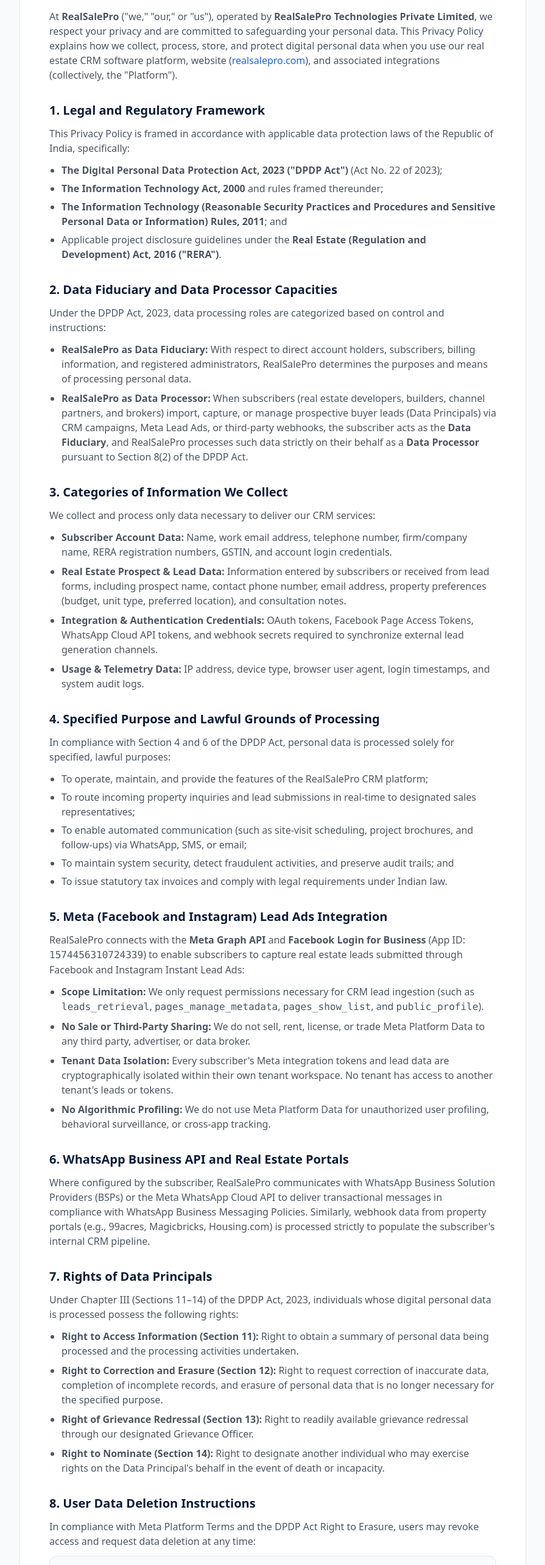
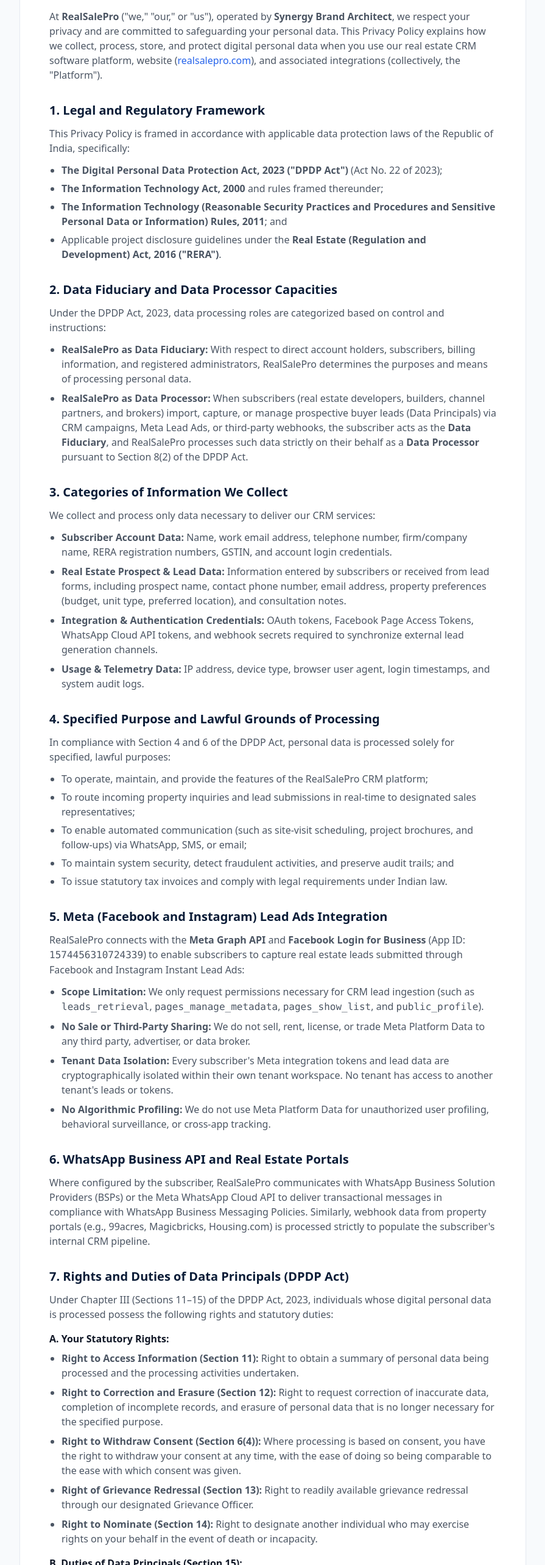
Before and after one commit to kumaranujranchi/salespro, a React (Vite) app: page /privacy in a window 1280 px wide. Shown: the part 234-2800 px from the top of the page at 61% size, without its empty margins (192-1087 px from the left). Built offline with nearby package versions, Linux system fonts and the light colour scheme.

Commit message:
fix(company): update legal entity name to Synergy Brand Architect

```diff
--- a/src/pages/PrivacyPolicy.tsx
+++ b/src/pages/PrivacyPolicy.tsx
@@ -20,7 +20,7 @@ export function PrivacyPolicy() {
             {/* Introduction */}
             <section>
               <p>
-                At <strong>RealSalePro</strong> (&quot;we,&quot; &quot;our,&quot; or &quot;us&quot;), operated by <strong>RealSalePro Technologies Private Limited</strong>, we respect your privacy and are committed to safeguarding your personal data. This Privacy Policy explains how we collect, process, store, and protect digital personal data when you use our real estate CRM software platform, website (<a href="https://realsalepro.com" className="text-blue-600 hover:underline">realsalepro.com</a>), and associated integrations (collectively, the &quot;Platform&quot;).
+                At <strong>RealSalePro</strong> (&quot;we,&quot; &quot;our,&quot; or &quot;us&quot;), operated by <strong>Synergy Brand Architect</strong>, we respect your privacy and are committed to safeguarding your personal data. This Privacy Policy explains how we collect, process, store, and protect digital personal data when you use our real estate CRM software platform, website (<a href="https://realsalepro.com" className="text-blue-600 hover:underline">realsalepro.com</a>), and associated integrations (collectively, the &quot;Platform&quot;).
               </p>
             </section>
 
@@ -111,23 +111,31 @@ export function PrivacyPolicy() {
               </p>
             </section>
 
-            {/* 7. Rights of Data Principals under DPDP Act */}
+            {/* 7. Rights and Duties of Data Principals */}
             <section>
-              <h2 className="text-xl font-bold text-[#0A1C37] mb-3">7. Rights of Data Principals</h2>
+              <h2 className="text-xl font-bold text-[#0A1C37] mb-3">7. Rights and Duties of Data Principals (DPDP Act)</h2>
               <p className="mb-3">
-                Under Chapter III (Sections 11–14) of the DPDP Act, 2023, individuals whose digital personal data is processed possess the following rights:
+                Under Chapter III (Sections 11–15) of the DPDP Act, 2023, individuals whose digital personal data is processed possess the following rights and statutory duties:
               </p>
+
+              <h3 className="font-semibold text-gray-900 mt-4 mb-2">A. Your Statutory Rights:</h3>
               <ul className="list-disc pl-5 space-y-2 text-gray-600">
                 <li><strong>Right to Access Information (Section 11):</strong> Right to obtain a summary of personal data being processed and the processing activities undertaken.</li>
                 <li><strong>Right to Correction and Erasure (Section 12):</strong> Right to request correction of inaccurate data, completion of incomplete records, and erasure of personal data that is no longer necessary for the specified purpose.</li>
+                <li><strong>Right to Withdraw Consent (Section 6(4)):</strong> Where processing is based on consent, you have the right to withdraw your consent at any time, with the ease of doing so being comparable to the ease with which consent was given.</li>
                 <li><strong>Right of Grievance Redressal (Section 13):</strong> Right to readily available grievance redressal through our designated Grievance Officer.</li>
-                <li><strong>Right to Nominate (Section 14):</strong> Right to designate another individual who may exercise rights on the Data Principal&apos;s behalf in the event of death or incapacity.</li>
+                <li><strong>Right to Nominate (Section 14):</strong> Right to designate another individual who may exercise rights on your behalf in the event of death or incapacity.</li>
               </ul>
+
+              <h3 className="font-semibold text-gray-900 mt-4 mb-2">B. Duties of Data Principals (Section 15):</h3>
+              <p className="text-gray-600 text-sm">
+                As prescribed by Section 15 of the Act, Data Principals shall furnish verifiably authentic information, not impersonate another person, not suppress material information, and not register false or frivolous complaints.
+              </p>
             </section>
 
             {/* 8. User Data Deletion Instructions */}
             <section id="data-deletion">
-              <h2 className="text-xl font-bold text-[#0A1C37] mb-3">8. User Data Deletion Instructions</h2>
+              <h2 className="text-xl font-bold text-[#0A1C37] mb-3">8. User Data Deletion Instructions (Meta &amp; DPDP Erasure)</h2>
               <p className="mb-3">
                 In compliance with Meta Platform Terms and the DPDP Act Right to Erasure, users may revoke access and request data deletion at any time:
               </p>
@@ -172,7 +180,7 @@ export function PrivacyPolicy() {
 
             {/* 10. Data Retention & Storage */}
             <section>
-              <h2 className="text-xl font-bold text-[#0A1C37] mb-3">10. Data Retention and Storage</h2>
+              <h2 className="text-xl font-bold text-[#0A1C37] mb-3">10. Data Retention and Sovereign Storage</h2>
               <p>
                 All primary databases and backups are hosted in secure enterprise cloud infrastructure within the territorial boundaries of <strong>India</strong>. Personal data is retained only for as long as necessary to fulfill the specified purpose, or as required by applicable statutory requirements (e.g., RERA limitation periods, taxation records). When no longer needed, data is securely sanitized.
               </p>
@@ -186,15 +194,31 @@ export function PrivacyPolicy() {
               </p>
             </section>
 
-            {/* 12. Grievance Redressal Officer */}
+            {/* 12. Cookies and Tracking Technologies */}
             <section>
-              <h2 className="text-xl font-bold text-[#0A1C37] mb-3">12. Grievance Redressal and Contact Details</h2>
+              <h2 className="text-xl font-bold text-[#0A1C37] mb-3">12. Cookies and Local Storage</h2>
+              <p>
+                We use strictly necessary session cookies and browser local storage to maintain user authentication, secure sessions against CSRF attacks, and preserve workspace user preferences. We do not deploy third-party advertising tracking cookies across unaffiliated websites. You can configure your browser to reject cookies, though certain Platform functionalities may be restricted.
+              </p>
+            </section>
+
+            {/* 13. Policy Updates */}
+            <section>
+              <h2 className="text-xl font-bold text-[#0A1C37] mb-3">13. Updates to this Privacy Policy</h2>
+              <p>
+                We may modify or update this Privacy Policy from time to time to reflect operational, legal, or regulatory enhancements. Any changes will be posted on this page with an updated &quot;Last Updated&quot; date. Continued use of the Platform following notification of updates constitutes acknowledgment of the revised terms.
+              </p>
+            </section>
+
+            {/* 14. Grievance Redressal Officer */}
+            <section>
+              <h2 className="text-xl font-bold text-[#0A1C37] mb-3">14. Grievance Redressal and Contact Details</h2>
               <p className="mb-3">
                 In compliance with Section 13 of the DPDP Act, 2023 and the Information Technology Act, 2000, we have designated a <strong>Data Protection &amp; Grievance Officer</strong> to address any inquiries, complaints, or rights requests:
               </p>
               <div className="bg-slate-50 p-6 rounded-xl border border-slate-200 text-sm space-y-2">
                 <p><strong>Officer:</strong> Data Protection &amp; Grievance Officer</p>
-                <p><strong>Entity:</strong> RealSalePro Technologies Private Limited</p>
+                <p><strong>Entity:</strong> Synergy Brand Architect (Operating RealSalePro)</p>
                 <p>
                   <strong>Contact &amp; Grievance Email:</strong>{' '}
                   <a href="mailto:support@realsalepro.com" className="text-blue-600 hover:underline">
```
Also changed, not shown: 6 other files (tests, documents, lock files or other folders).
